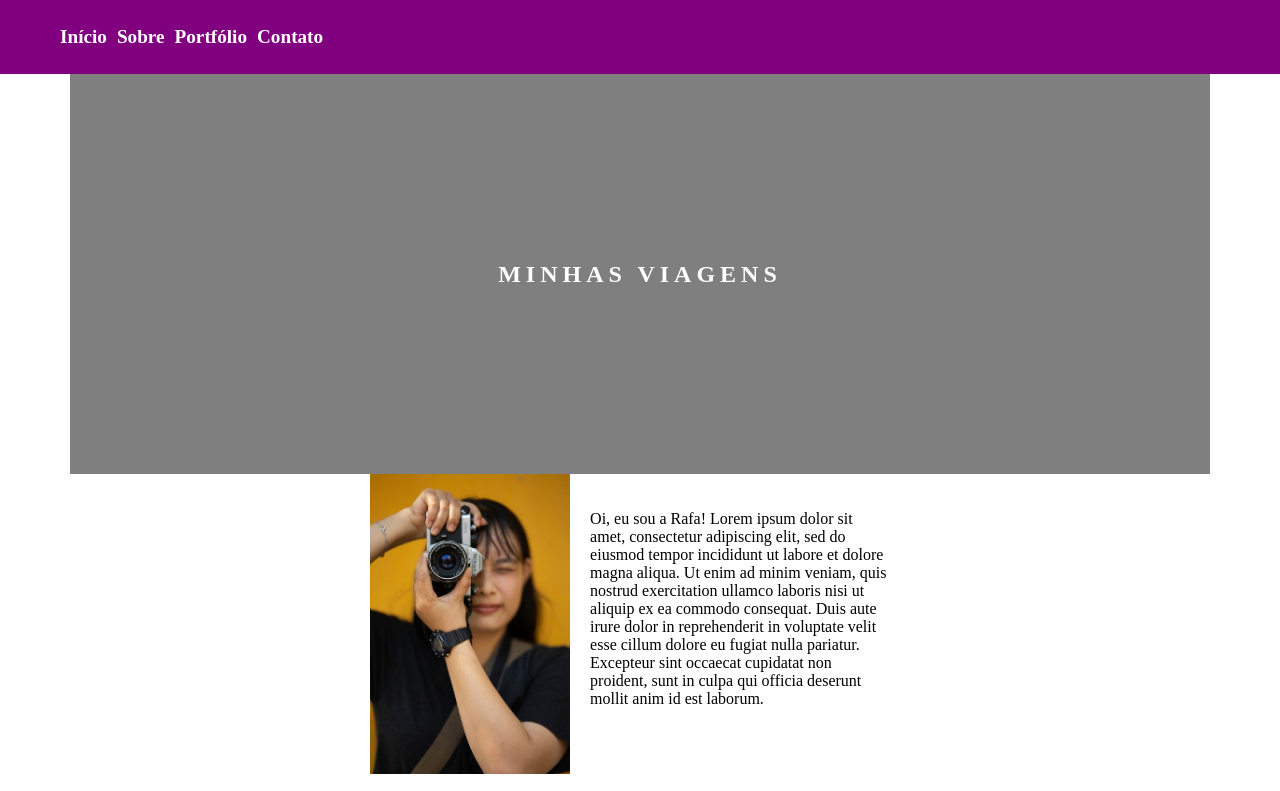
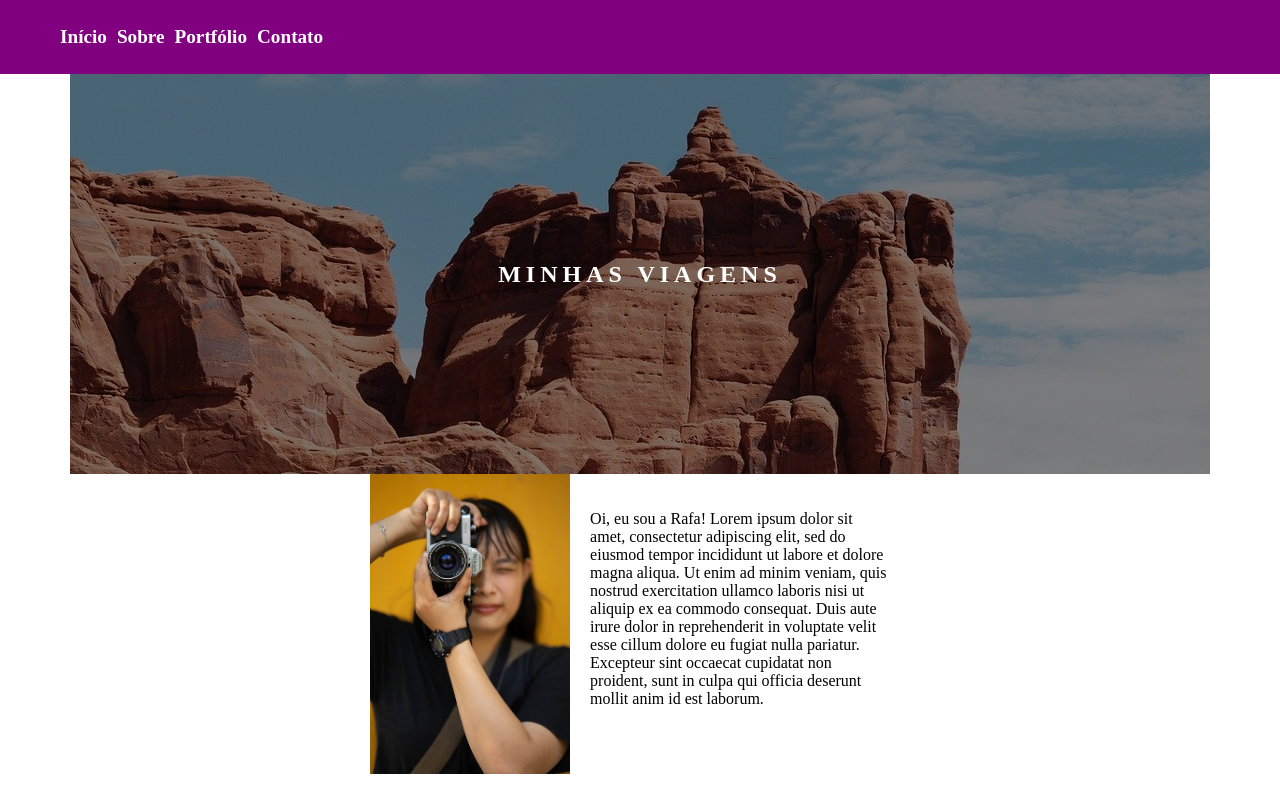
Before and after one commit to rafonha/landing-page, a plain HTML site: page index.html in a window 1280 px wide. Shown: the top 791 px of the page. Drawn offline with Linux system fonts and the light colour scheme; the site is published under a folder, as on GitHub Pages, so addresses that start at the root find nothing.

Commit message:
correct img path on css

```diff
--- a/style.css
+++ b/style.css
@@ -36,7 +36,7 @@ main {
 }
 
 .titulo {
-    background-image: url("/img/titulo-background.jpg");
+    background-image: url("img/titulo-background.jpg");
     height: 50vh;
     object-fit: cover;
     object-position: 15% 100%;
```
